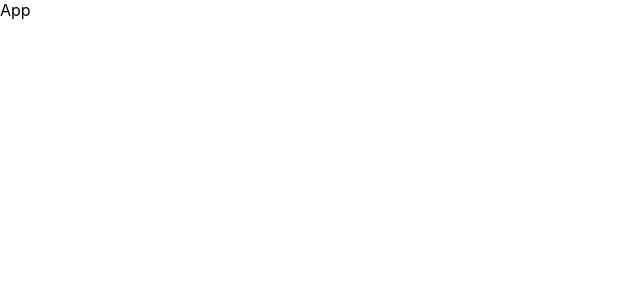
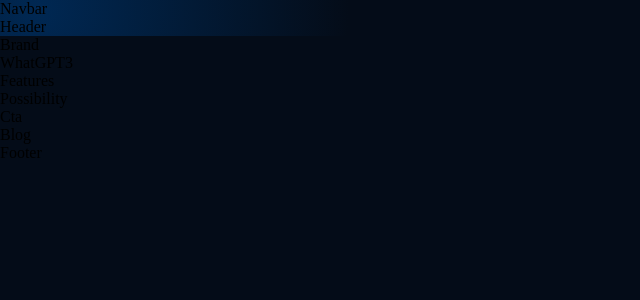
Before and after one commit to erensargin/react-gpt3-website, a React (Create React App) app: page / in a window 1280 px wide. Shown: the top 300 px of the page, without its empty margins (0-640 px from the left). Built offline with nearby package versions, Linux system fonts and the light colour scheme.

Commit message:
css changes

```diff
--- a/src/App.css
+++ b/src/App.css
@@ -1,38 +1,93 @@
-.App {
-  text-align: center;
+* {
+  box-sizing: border-box;
+  padding: 0;
+  margin: 0;
+  scroll-behavior: smooth;
 }
 
-.App-logo {
-  height: 40vmin;
-  pointer-events: none;
+body {
+  background: var(--color-bg);
 }
 
-@media (prefers-reduced-motion: no-preference) {
-  .App-logo {
-    animation: App-logo-spin infinite 20s linear;
+a {
+  color:unset;
+  text-decoration: none;
+}
+
+.gradient__bg {
+  background:-moz-radial-gradient(circle at 3% 25%, rgba(0, 40, 83, 1) 0%, rgba(4, 12, 24, 1) 25%);
+
+  /* safari 5.1+,chrome 10+ */
+  background:-webkit-radial-gradient(circle at 3% 25%, rgba(0, 40, 83, 1) 0%, rgba(4, 12, 24, 1) 25%);
+
+  /* opera 11.10+ */
+  background:-o-radial-gradient(circle at 3% 25%, rgba(0, 40, 83, 1) 0%, rgba(4, 12, 24, 1) 25%);
+
+  /* ie 10+ */
+  background:-ms-radial-gradient(circle at 3% 25%, rgba(0, 40, 83, 1) 0%, rgba(4, 12, 24, 1) 25%);
+
+  /* global 92%+ browsers support */
+  background:radial-gradient(circle at 3% 25%, rgba(0, 40, 83, 1) 0%, rgba(4, 12, 24, 1) 25%);
+}
+
+.gradient__text {
+  background: var(--gradient-text);
+  background-clip: text;
+  -webkit-background-clip: text;
+  -webkit-text-fill-color: transparent;
+}
+
+.section__padding {
+  padding: 4rem 6rem;;
+}
+
+.section__margin {
+  margin: 4rem 6rem;;
+}
+
+.scale-up-center {
+	-webkit-animation: scale-up-center 0.4s cubic-bezier(0.390, 0.575, 0.565, 1.000) both;
+	animation: scale-up-center 0.4s cubic-bezier(0.390, 0.575, 0.565, 1.000) both;
+}
+
+@-webkit-keyframes scale-up-center {
+  0% {
+    -webkit-transform: scale(0.5);
+            transform: scale(0.5);
+  }
+  100% {
+    -webkit-transform: scale(1);
+            transform: scale(1);
   }
 }
 
-.App-header {
-  background-color: #282c34;
-  min-height: 100vh;
-  display: flex;
-  flex-direction: column;
-  align-items: center;
-  justify-content: center;
-  font-size: calc(10px + 2vmin);
-  color: white;
+@keyframes scale-up-center {
+  0% {
+    -webkit-transform: scale(0.5);
+            transform: scale(0.5);
+  }
+  100% {
+    -webkit-transform: scale(1);
+            transform: scale(1);
+  }
 }
 
-.App-link {
-  color: #61dafb;
+@media screen and (max-width: 700px) {
+  .section__padding {
+    padding: 4rem;
+  }
+
+  .section__margin {
+    margin: 4rem;
+  }
 }
 
-@keyframes App-logo-spin {
-  from {
-    transform: rotate(0deg);
+@media screen and (max-width: 550px) {
+  .section__padding {
+    padding: 4rem 2rem;
   }
-  to {
-    transform: rotate(360deg);
+
+  .section__margin {
+    margin: 4rem 2rem;
   }
 }
--- a/src/App.js
+++ b/src/App.js
@@ -1,10 +1,25 @@
 import React from 'react'
+import './App.css'
 
-
+import { Footer, Blog, Possibility, Features, WhatGPT3, Header } from './containers'
+import { Cta, Brand, Navbar } from './components'
 
 function App() {
   return (
-    <div>App</div>
+    <div className='App'>
+      <div className="gradient__bg">
+        <Navbar />
+        <Header />
+      </div>
+      <Brand />
+      <WhatGPT3 />
+      <Features />
+      <Possibility />
+      <Cta />
+      <Blog />
+      <Footer />
+
+    </div>
   )
 }
 
--- a/src/index.css
+++ b/src/index.css
@@ -1,13 +1,14 @@
-body {
-  margin: 0;
-  font-family: -apple-system, BlinkMacSystemFont, 'Segoe UI', 'Roboto', 'Oxygen',
-    'Ubuntu', 'Cantarell', 'Fira Sans', 'Droid Sans', 'Helvetica Neue',
-    sans-serif;
-  -webkit-font-smoothing: antialiased;
-  -moz-osx-font-smoothing: grayscale;
+@import url('https://fonts.googleapis.com/css2?family=Manrope:wght@200;300;400;500;600;700;800&display=swap');
+
+:root {
+  --font-family: 'Manrope', sans-serif;
+
+  --gradient-text: linear-gradient(89.97deg, #AE67FA 1.84%, #F49867 102.67%);
+  --gradient-bar: linear-gradient(103.22deg, #AE67FA -13.86%, #F49867 99.55%);
+
+  --color-bg: #040C18;
+  --color-footer : #031B34;
+  --color-blog: #042c54;
+  --color-text: #81AFDD;
+  --color-subtext: #FF8A71;
 }
-
-code {
-  font-family: source-code-pro, Menlo, Monaco, Consolas, 'Courier New',
-    monospace;
-}
```
